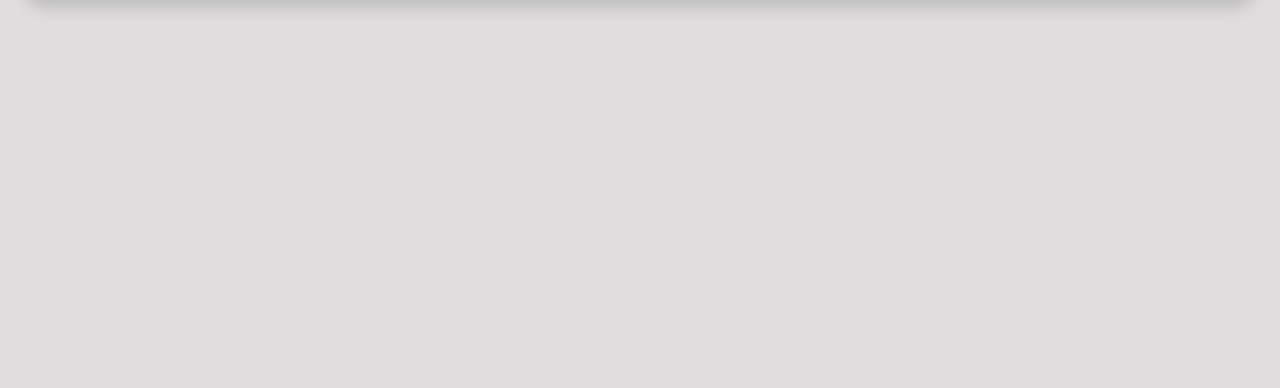
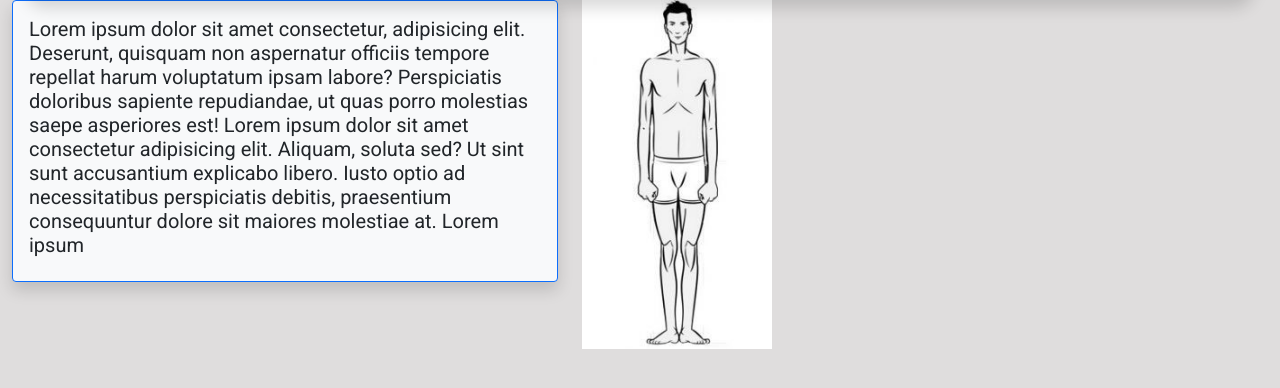
Before and after one commit to userKael/siteTCC, a PHP site: page /siteTCC/cada_somatotipo.php in a window 1280 px wide. Shown: the part 102-490 px from the top of the page. Run offline with PHP 8.4, Linux system fonts and the light colour scheme.

Commit message:
adicionando uma div como suporte

```diff
--- a/Site/cada_somatotipo.php
+++ b/Site/cada_somatotipo.php
@@ -10,6 +10,26 @@
 
 <body id="corpo">
     <?php include './PHP/cabecalho.php' ?>
+    <div class="container" style="margin: 0;">
+        <div class="row">
+            <div class="col" id="col1">
+                <div class="shadow p-3 mb-5 bg-light rounded border border-primary" id="teste1">
+                    <h5>
+                        Lorem ipsum dolor sit amet consectetur, adipisicing elit. Deserunt, quisquam non aspernatur officiis tempore repellat harum voluptatum ipsam labore? Perspiciatis doloribus sapiente repudiandae, ut quas porro molestias saepe asperiores est! Lorem ipsum
+                        dolor sit amet consectetur adipisicing elit. Aliquam, soluta sed? Ut sint sunt accusantium explicabo libero. Iusto optio ad necessitatibus perspiciatis debitis, praesentium consequuntur dolore sit maiores molestiae at. Lorem ipsum
+
+                    </h5>
+
+                </div>
+            </div>
+            <div class="col">
+                <div class="" id="teste2">
+                    <img src="./Site/IMGs/ectomorfo.jpg" alt="" width="190px">
+                </div>
+            </div>
+
+        </div>
+    </div>
 
 </body>
 </html>
```
